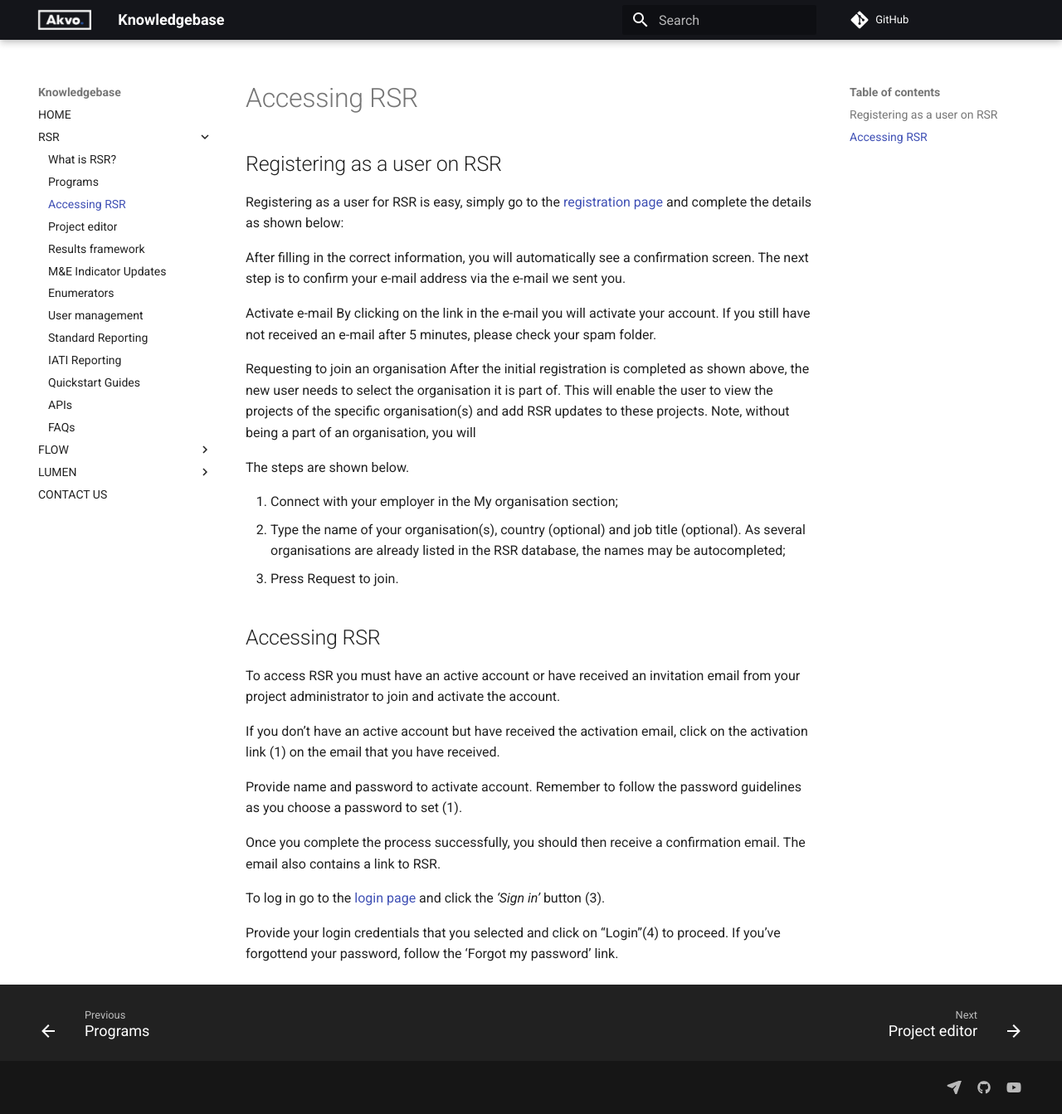
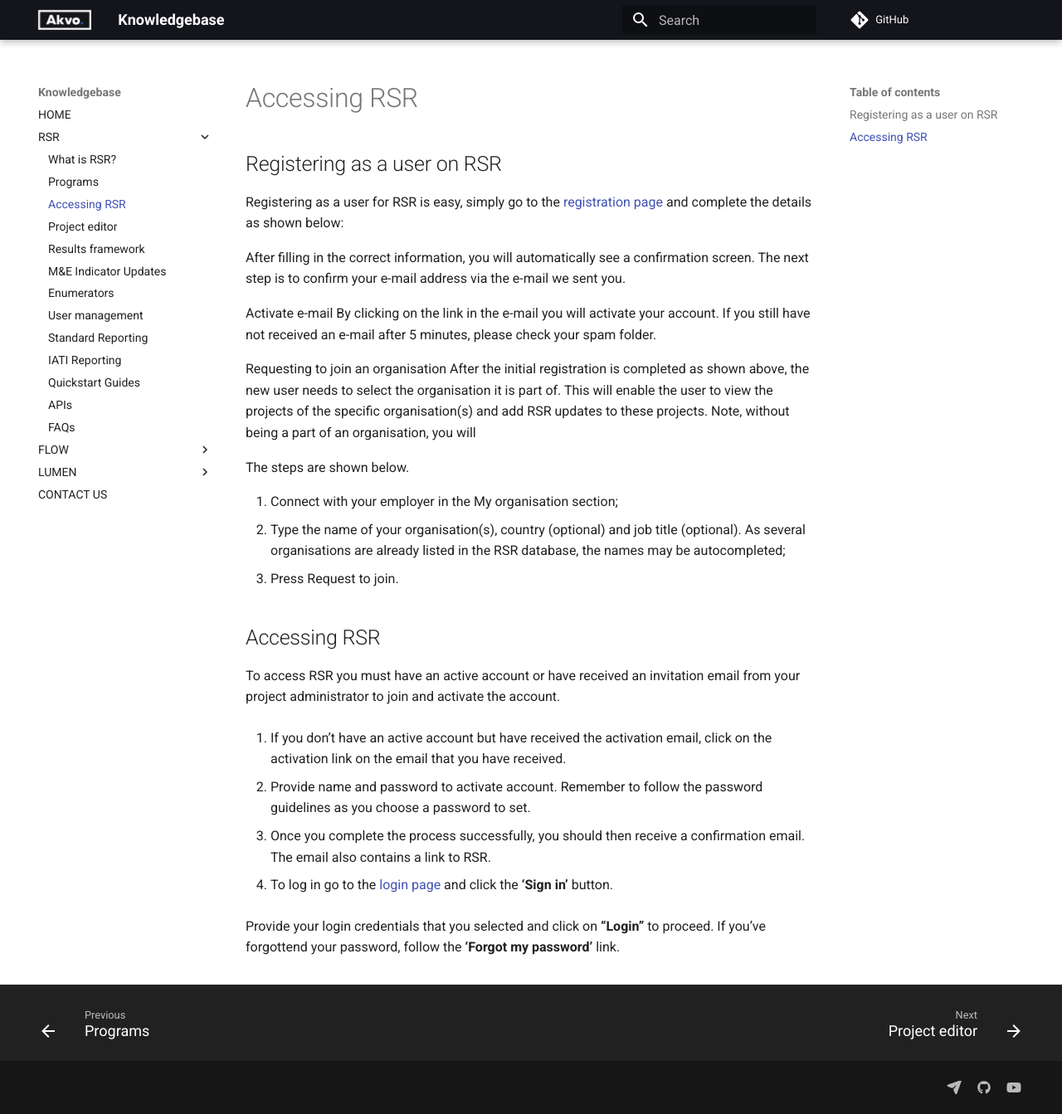
Before and after one commit to akvo/knowledgebase, an MkDocs documentation site: the page built from docs/rsr/access.md, in a window 1280 px wide and 1343 px high. Shown: the whole window at 83% size. Built offline with MkDocs 1.6.1 and Material for MkDocs 9.7.7, drawn with Linux system fonts in a browser that asks for light colours; comment, search, counter and statistics services are not loaded.

```diff
--- a/docs/rsr/access.md
+++ b/docs/rsr/access.md
@@ -8,8 +8,6 @@ By clicking on the link in the e-mail you will activate your account. If you sti
 
 Requesting to join an organisation
 After the initial registration is completed as shown above, the new user needs to select the organisation it is part of. This will enable the user to view the projects of the specific organisation(s) and add RSR updates to these projects. Note, without being a part of an organisation, you will
-
-
 
 The steps are shown below.
 
@@ -23,16 +21,16 @@ The steps are shown below.
 To access RSR you must have an active account or have received an invitation email from your project administrator to join and activate the account.
 
 
-If you don’t have an active account but have received the activation email, click on the activation link (1) on the email that you have received.
+1. If you don’t have an active account but have received the activation email, click on the activation link on the email that you have received.
 
 
-Provide name and password to activate account. Remember to follow the password guidelines as you choose a password to set (1).
+2. Provide name and password to activate account. Remember to follow the password guidelines as you choose a password to set.
 
 
-Once you complete the process successfully, you should then receive a confirmation email. The email also contains a link to RSR.
+3. Once you complete the process successfully, you should then receive a confirmation email. The email also contains a link to RSR.
 
 
-To log in go to the [login page](https://rsr.akvo.org) and click the *‘Sign in’* button (3).
+4. To log in go to the [login page](https://rsr.akvo.org) and click the **‘Sign in’** button.
 
 
-Provide your login credentials that you selected and click on “Login”(4) to proceed. If you’ve forgottend your password, follow the ‘Forgot my password’ link.
+Provide your login credentials that you selected and click on **“Login”** to proceed. If you’ve forgottend your password, follow the **‘Forgot my password’** link.
```
Also changed, not shown: docs/rsr/faqs.md (+1 -1 lines), docs/rsr/guides.md (+2 -0 lines), docs/rsr/iati_reporting.md (+6 -6 lines).
